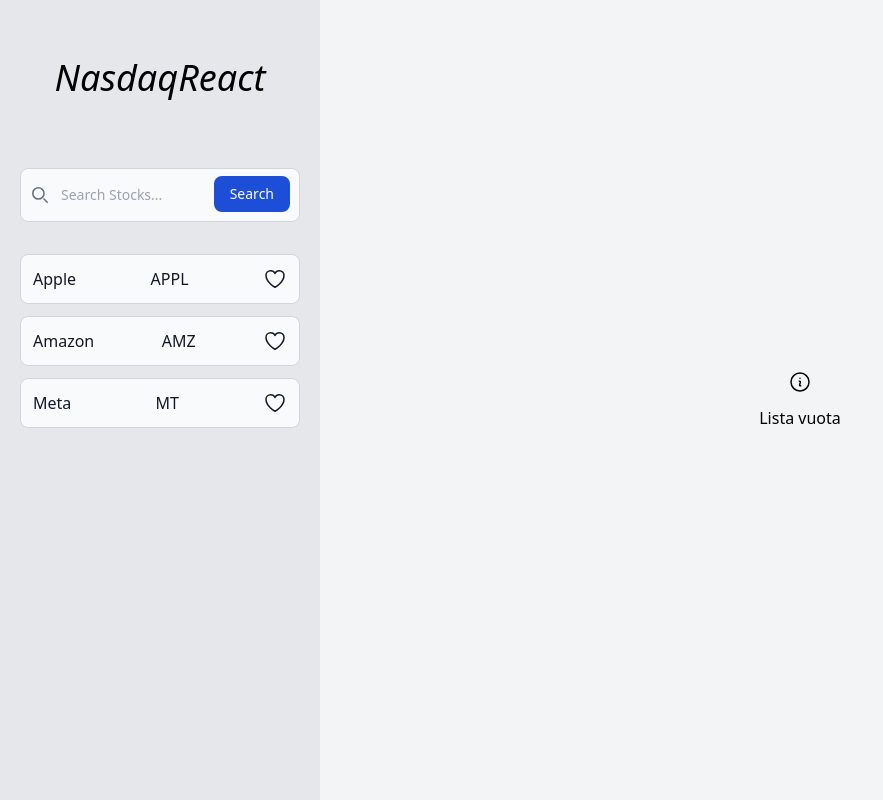
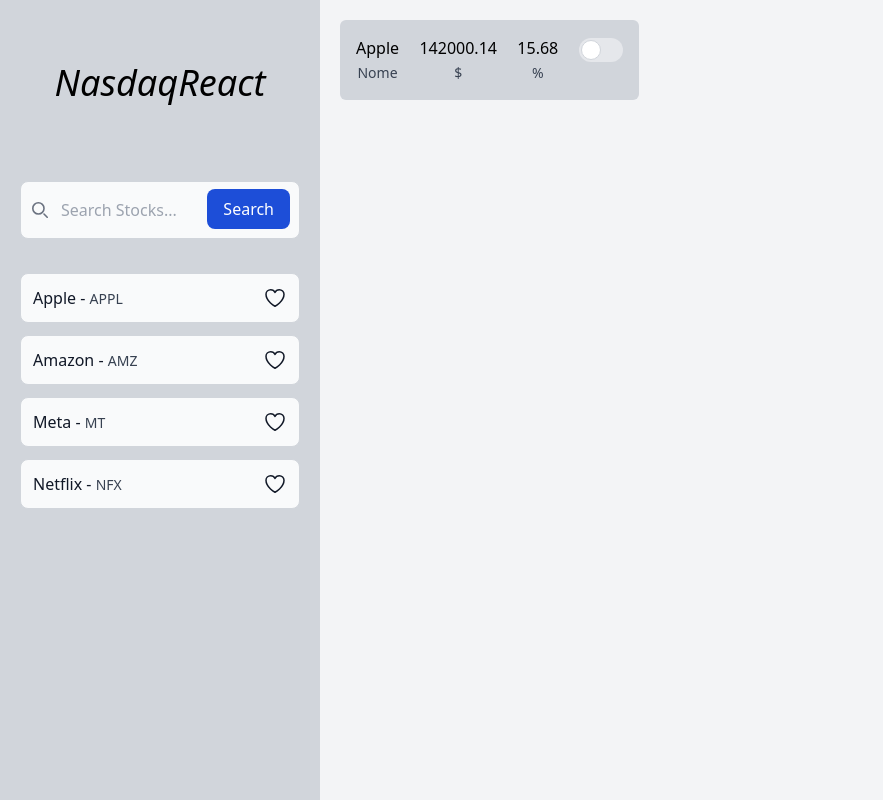
Before and after one commit to Danilo-Masi/Progetti-React, a React (Create React App) app in the folder nasdaqreact/: page / in a window 1280 px wide. Both pictures are taken after a click on the button 275 px from the left and 278 px from the top of the page. Shown: the whole page, without its empty margins (0-883 px from the left). Built offline with nearby package versions, Linux system fonts and the light colour scheme.

Commit message:
Progetti React.js

```diff
--- a/nasdaqreact/src/App.js
+++ b/nasdaqreact/src/App.js
@@ -6,54 +6,75 @@
 import StockList from './components/StockList';
 import Stock from './components/Stock';
 import EmptyView from './components/EmptyView';
+import StockDetail from './components/StockDetail';
+import StockDetailList from './components/StockDetailList';
 
-const stockMock = [
-  { id: 1, nome: 'Apple', simbolo: 'APPL' },
-  { id: 2, nome: 'Amazon', simbolo: 'AMZ' },
-  { id: 3, nome: 'Meta', simbolo: 'MT' },
+const stockListMock = [
+  { id: 1, nome: 'Apple', simbolo: 'APPL', valore: 142000.14, percentuale: 15.68, checked: false },
+  { id: 2, nome: 'Amazon', simbolo: 'AMZ', valore: 34876.22, percentuale: 2.33, checked: false },
+  { id: 3, nome: 'Meta', simbolo: 'MT', valore: 786.04, percentuale: 26.01, checked: true },
+  { id: 4, nome: 'Netflix', simbolo: 'NFX', valore: 1010.11, percentuale: 3.22, checked: false },
 ];
 
-//Funzione per renderizzare i componenti Stock
-function renderStocks() {
+//Funzione per renderizzare i componenti della lista stockDetailListMock
+function renderStocksDetail(stocksDetailList) {
   return (
-    stockMock.map((s) => {
-      return (
-        <Stock
-          key={s.id}
-          nome={s.nome}
-          simbolo={s.simbolo}
-          id={s.id} />
-      )
-    })
+    stocksDetailList.map((sd) => (
+      <StockDetail
+        key={sd.id}
+        nome={sd.nome}
+        valore={sd.valore}
+        percentuale={sd.percentuale}
+        checked={sd.checked}
+      />
+    ))
   );
 }
 
 export default function App() {
 
-  const [stockDetailList, setStockDetailList] = useState([]);
+  const [stockList, setStockList] = useState(stockListMock);
+  const [stocksDetailList, setStocksDetailList] = useState([]);
+
+  const handleSaveStock = (id) => {
+    const stockSalvata = stockList.find((s) => s.id === id);
+    const verifica = stocksDetailList.find((s) => s.id === stockSalvata.id);
+    if (verifica) {
+      alert('La stock selezionata è già stata salvata')
+    } else {
+      setStocksDetailList(prevList => [...prevList, stockSalvata]);
+      alert(`Stock con id: ${id} salvata`);
+    }
+  }
 
   return (
     <Layout >
       {/* Barra di navigazione */}
-      <Col width="w-screen" mdWidth="md:w-1/4" height="h-auto" color="bg-gray-200">
+      <Col width="w-screen" mdWidth="md:w-1/4" height="h-auto" color="bg-gray-300">
         <Logo />
         <SearchBar />
-        {stockMock.length === 0 ? (
-          <EmptyView height="h-3/4" />
+        {stockList.length === 0 ? (
+          <EmptyView height="h-3/4" testo="Fai la tua ricerca" />
         ) : (
-          <StockList altezza="h-3/4">
-            {renderStocks()}
+          <StockList>
+            {stockList.map((s) => (
+              <Stock
+                onSaveStocks={() => handleSaveStock(s.id)}
+                key={s.id}
+                nome={s.nome}
+                simbolo={s.simbolo} />
+            ))}
           </StockList >
         )}
       </Col>
       {/* Main content */}
       <Col width="w-screen" mdWidth="md:w-3/4" height="h-auto">
-        {stockDetailList.length === 0 ? (
-          <EmptyView height="h-full" />
+        {stocksDetailList.length === 0 ? (
+          <EmptyView height="h-full" testo="Aggiungi una stock" />
         ) : (
-          <StockList altezza="h-full">
-            ciao
-          </StockList>
+          <StockDetailList >
+            {renderStocksDetail(stocksDetailList)}
+          </StockDetailList>
         )}
       </Col>
     </Layout >
--- a/nasdaqreact/src/components/EmptyView.jsx
+++ b/nasdaqreact/src/components/EmptyView.jsx
@@ -2,7 +2,7 @@
 //Componenti
 import { ColLayout } from './Layout';
 
-export default function EmptyView({height}) {
+export default function EmptyView({height, testo}) {
     return (
         <ColLayout
             height={height}
@@ -11,7 +11,7 @@
             <svg xmlns="http://www.w3.org/2000/svg" fill="none" viewBox="0 0 24 24" strokeWidth={1.5} stroke="currentColor" className="w-6 h-6">
                 <path strokeLinecap="round" strokeLinejoin="round" d="m11.25 11.25.041-.02a.75.75 0 0 1 1.063.852l-.708 2.836a.75.75 0 0 0 1.063.853l.041-.021M21 12a9 9 0 1 1-18 0 9 9 0 0 1 18 0Zm-9-3.75h.008v.008H12V8.25Z" />
             </svg>
-            <p>Lista vuota</p>
+            <p>{testo}</p>
         </ColLayout>
     )
 }
--- a/nasdaqreact/src/components/Layout.jsx
+++ b/nasdaqreact/src/components/Layout.jsx
@@ -10,17 +10,17 @@
 
 export function Col({ children, width, mdWidth, color }) {
     return (
-        <div className={`${width} ${mdWidth} h-svh ${color} flex flex-col items-center justify-start p-5`}>
+        <div className={`${width} ${mdWidth} h-svh ${color} flex flex-col items-centers justify-start p-5`}>
             {children}
         </div>
     );
 }
 
 // Layout.js
-export function ColLayout({ children, height, color, justify, gap, overflow }) {
+export function ColLayout({ children, height, color, justify, gap, overflow, flexDirection, itemPosition }) {
     return (
         <div
-            className={`w-full flex flex-col items-center ${height} ${justify} ${gap} ${overflow} ${color}`}>
+            className={`w-full flex flex-wrap ${itemPosition ? itemPosition : 'items-center'} flex-col md:${flexDirection} ${height} ${justify} ${gap} ${overflow} ${color}`}>
             {children}
         </div>
     );
--- a/nasdaqreact/src/components/SearchBar.jsx
+++ b/nasdaqreact/src/components/SearchBar.jsx
@@ -3,6 +3,7 @@
 import { ColLayout } from './Layout';
 
 //Funzione che prende il valore digitato dall'utente
+/****** DA IMPLEMENTARE ********/
 const handleSearch = (digit) => {
     if(digit !== '') {
         alert(digit);
@@ -19,7 +20,7 @@
            justify="justify-center">
             <form className="w-full">
                 <label
-                    htmlFor="Search bar"
+                    htmlFor="default-search"
                     className="mb-2 text-sm font-medium text-gray-900 sr-only dark:text-white">
                     Search
                 </label>
@@ -32,14 +33,14 @@
                     <input
                         type="search"
                         id="default-search"
-                        className="block w-full p-4 ps-10 text-sm text-gray-900 border border-gray-300 rounded-lg bg-gray-50 focus:ring-blue-500 focus:border-blue-500 dark:bg-gray-700 dark:border-gray-600 dark:placeholder-gray-400 dark:text-white dark:focus:ring-blue-500 dark:focus:border-blue-500"
+                        className="block w-full p-4 ps-10 text-md text-gray-900 border border-gray-300 rounded-lg bg-gray-50 focus:ring-blue-500 focus:border-blue-500 dark:bg-gray-700 dark:border-gray-600 dark:placeholder-gray-400 dark:text-white dark:focus:ring-blue-500 dark:focus:border-blue-500"
                         placeholder="Search Stocks..."
                         required
                         value={digit}
                         onChange={(event) => setDigit(event.target.value)} />
                     <button
                         type="submit"
-                        className="text-white absolute end-2.5 bottom-2.5 bg-blue-700 hover:bg-blue-800 focus:ring-4 focus:outline-none focus:ring-blue-300 font-medium rounded-lg text-sm px-4 py-2 dark:bg-blue-600 dark:hover:bg-blue-700 dark:focus:ring-blue-800"
+                        className="text-white absolute end-2.5 bottom-2.5 bg-blue-700 hover:bg-blue-800 focus:ring-4 focus:outline-none focus:ring-blue-300 font-medium rounded-lg text-md px-4 py-2 dark:bg-blue-600 dark:hover:bg-blue-700 dark:focus:ring-blue-800"
                         onClick={() => handleSearch(digit)}>
                         Search
                     </button>
--- a/nasdaqreact/src/components/Stock.jsx
+++ b/nasdaqreact/src/components/Stock.jsx
@@ -1,13 +1,8 @@
 import React from 'react';
 
-//Funzione per aggiungere una stock che si vuole tener d'occhio
-const handleSaveStock = (id) => {
-    alert(`Elemento con id: ${id} salvato nella lista`);
-}
-
-function SaveButton({ id }) {
+function SaveButton({ onClick }) {
     return (
-        <button onClick={() => handleSaveStock(id)}>
+        <button onClick={onClick}>
             <svg xmlns="http://www.w3.org/2000/svg" fill="none" viewBox="0 0 24 24" strokeWidth={1.5} stroke="currentColor" className="w-6 h-6">
                 <path strokeLinecap="round" strokeLinejoin="round" d="M21 8.25c0-2.485-2.099-4.5-4.688-4.5-1.935 0-3.597 1.126-4.312 2.733-.715-1.607-2.377-2.733-4.313-2.733C5.1 3.75 3 5.765 3 8.25c0 7.22 9 12 9 12s9-4.78 9-12Z" />
             </svg>
@@ -16,12 +11,15 @@
     );
 }
 
-export default function Stock({ nome, simbolo, id }) {
+export default function Stock({ nome, simbolo, onSaveStocks }) {
+
+    const valueText = "text-md";
+    const labelText = "text-sm text-gray-700";
+
     return (
         <div className='w-full flex justify-between p-3 text-md text-gray-900 border border-gray-300 rounded-lg bg-gray-50'>
-            <p>{nome}</p>
-            <p>{simbolo}</p>
-            <SaveButton id={id} />
+            <p className={valueText}>{nome} - <span className={labelText}>{simbolo}</span></p>
+            <SaveButton onClick={onSaveStocks} />
         </div>
     )
 }
--- /dev/null
+++ b/nasdaqreact/src/components/StockDetail.jsx
@@ -0,0 +1,25 @@
+import React from 'react';
+import ToggleSwitch from './ToggleSwitch';
+//Componenti
+
+export default function StockDetail({ id, nome, valore, percentuale, checked }) {
+
+    const valueText = "text-md";
+    const labelText = "text-sm text-gray-700";
+
+    return (
+        <div className='w-full md:w-[calc(33.33%-0.5rem)] h-min flex items-center justify-between rounded-md p-4 text-center bg-gray-300'>
+            <p className={valueText}>{nome} <br /><span className={labelText}>Nome</span></p>
+            <p className={valueText}>{valore} <br /><span className={labelText}>$</span></p>
+            <p className={valueText}>{percentuale} <br /> <span className={labelText}>%</span></p>
+            <p><ToggleSwitch attivo={checked} />
+                {/*
+                <br />
+                <svg xmlns="http://www.w3.org/2000/svg" fill="none" viewBox="0 0 24 24" strokeWidth={1.5} stroke="currentColor" className="w-6 h-6">
+                    <path strokeLinecap="round" strokeLinejoin="round" d="M3 13.125C3 12.504 3.504 12 4.125 12h2.25c.621 0 1.125.504 1.125 1.125v6.75C7.5 20.496 6.996 21 6.375 21h-2.25A1.125 1.125 0 0 1 3 19.875v-6.75ZM9.75 8.625c0-.621.504-1.125 1.125-1.125h2.25c.621 0 1.125.504 1.125 1.125v11.25c0 .621-.504 1.125-1.125 1.125h-2.25a1.125 1.125 0 0 1-1.125-1.125V8.625ZM16.5 4.125c0-.621.504-1.125 1.125-1.125h2.25C20.496 3 21 3.504 21 4.125v15.75c0 .621-.504 1.125-1.125 1.125h-2.25a1.125 1.125 0 0 1-1.125-1.125V4.125Z" />
+                </svg>
+                */}
+            </p>
+        </div>
+    )
+}
--- /dev/null
+++ b/nasdaqreact/src/components/StockDetailList.jsx
@@ -0,0 +1,9 @@
+import React from 'react'
+
+export default function StockDetailList({ children }) {
+  return (
+    <div className='w-full h-full md:h-min md:max-h-full flex flex-col md:flex-row md:flex-wrap gap-3 overflow-scrol items-start justify-start'>
+      {children}
+    </div>
+  )
+}
--- a/nasdaqreact/src/components/StockList.jsx
+++ b/nasdaqreact/src/components/StockList.jsx
@@ -1,14 +1,9 @@
 import React from 'react';
-import { ColLayout } from './Layout';
 
-export default function StockList({ children, altezza }) {
+export default function StockList({ children }) {
     return (
-        <ColLayout
-            height={altezza}
-            gap="gap-3"
-            justify="justify-start"
-            overflow="overflow-auto">
+        <div className='w-full h-4/6 flex flex-col gap-3 overflow-scroll'>
             {children}
-        </ColLayout>
-    )
+        </div>
+    );
 }
--- /dev/null
+++ b/nasdaqreact/src/components/ToggleSwitch.jsx
@@ -0,0 +1,13 @@
+import React, { useState } from 'react';
+
+export default function ToggleSwitch({attivo}) {
+
+    const [attivazione, setAttivazione] = useState(attivo);
+
+    return (
+        <label className="inline-flex items-center mb-5 cursor-pointer">
+            <input type="checkbox" value="" className="sr-only peer" checked={attivazione} onChange={(event) => setAttivazione(event.target.checked) }/>
+            <div className="relative w-11 h-6 bg-gray-200 peer-focus:outline-none peer-focus:ring-4 peer-focus:ring-blue-300 dark:peer-focus:ring-blue-800 rounded-full peer dark:bg-gray-700 peer-checked:after:translate-x-full rtl:peer-checked:after:-translate-x-full peer-checked:after:border-white after:content-[''] after:absolute after:top-[2px] after:start-[2px] after:bg-white after:border-gray-300 after:border after:rounded-full after:w-5 after:h-5 after:transition-all dark:border-gray-600 peer-checked:bg-blue-600" />
+        </label>
+    )
+}
```
